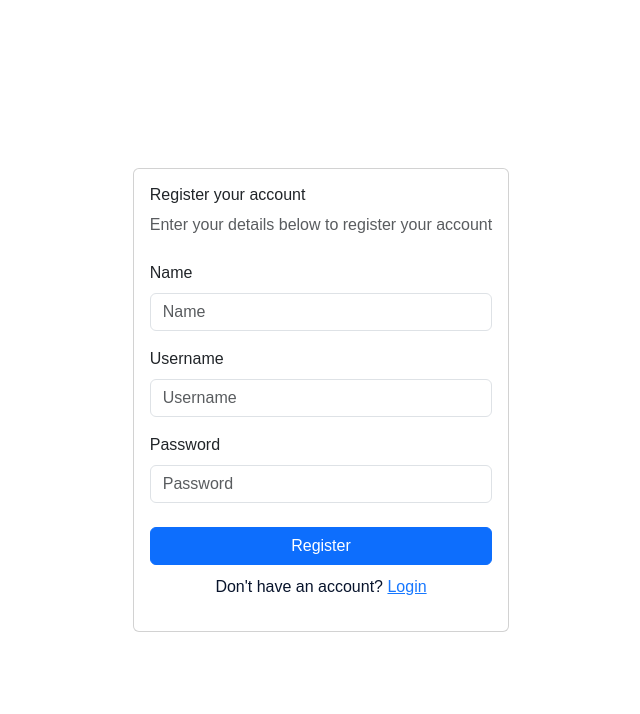
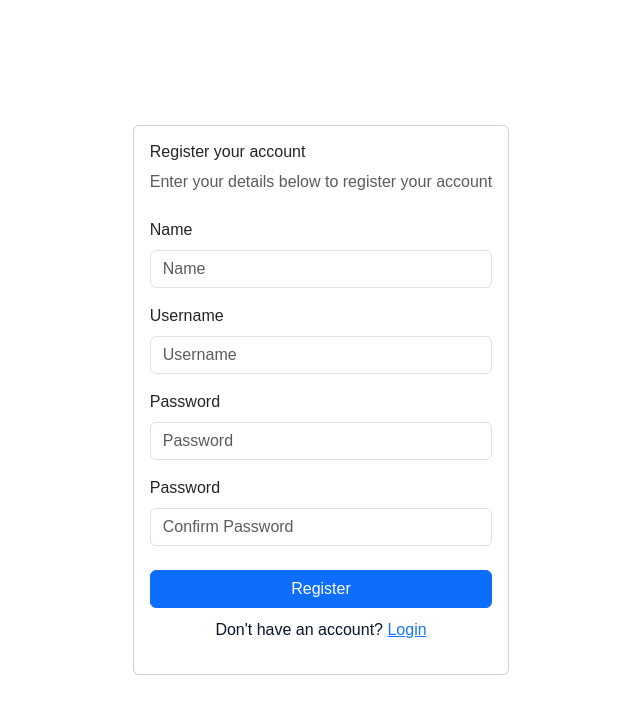
Before and after one commit to fidojahfal/task-management, a Next.js app in the folder frontend/: page /register in a window 1280 px wide. Shown: the top 714 px of the page, without its empty margins (319-959 px from the left). Built offline with nearby package versions, Linux system fonts and the light colour scheme.

Commit message:
feat: add new confirm password column to make password get confirmed before registering

```diff
--- a/frontend/app/register/page.js
+++ b/frontend/app/register/page.js
@@ -55,6 +55,18 @@ export default function LoginPage() {
                     placeholder="Password"
                   />
                 </div>
+                <div className="mb-3">
+                  <label className="form-label" htmlFor="cPassword">
+                    Password
+                  </label>
+                  <input
+                    className="form-control"
+                    type="password"
+                    id="cPassword"
+                    name="cPassword"
+                    placeholder="Confirm Password"
+                  />
+                </div>
                 <div className="d-grid gap-2 mt-4">
                   <Button disabled={pending}>
                     {pending ? "Registering..." : "Register"}
```
